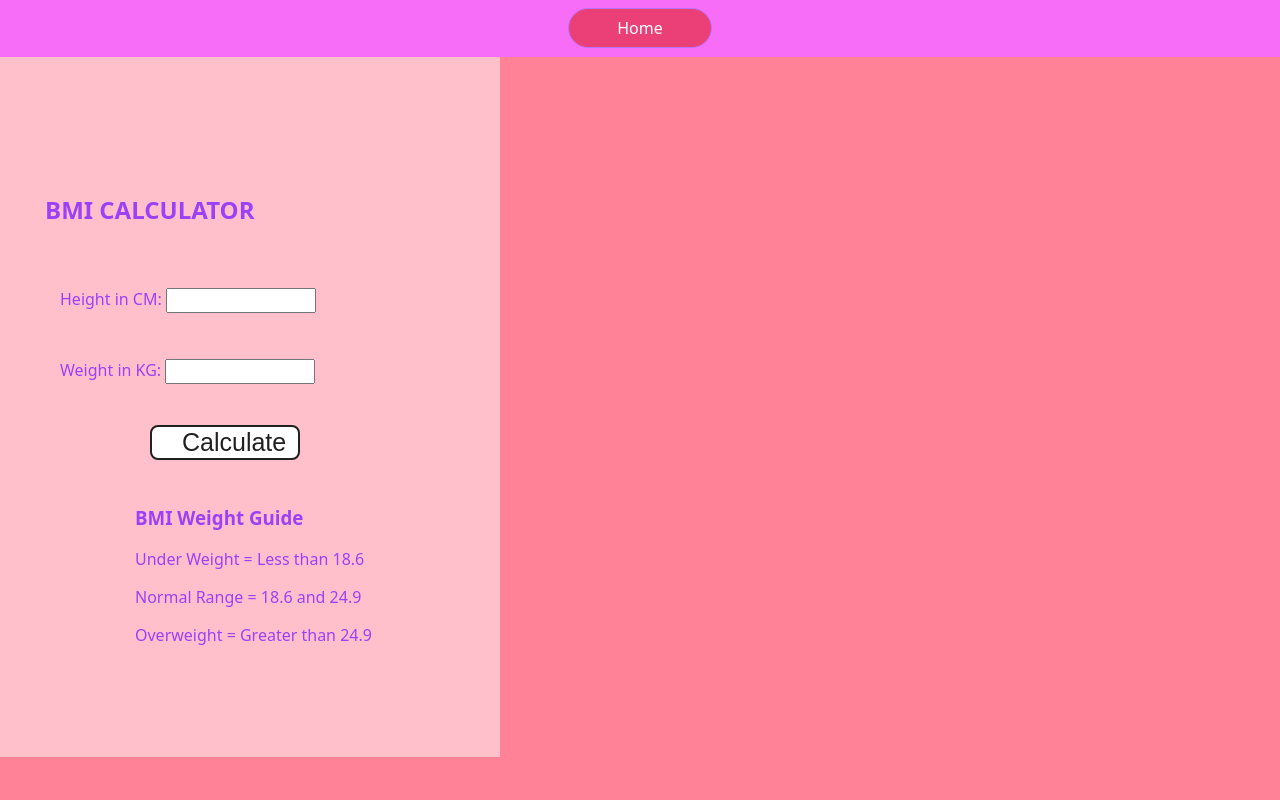
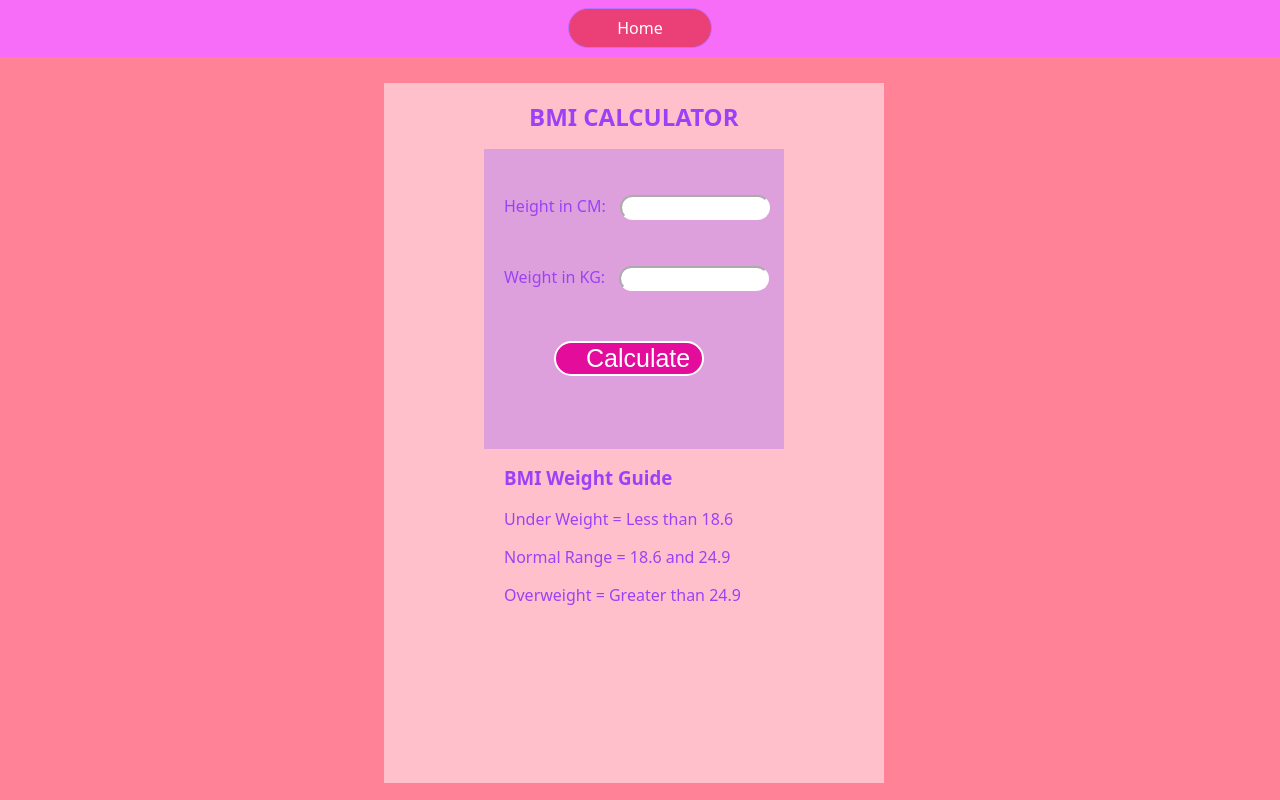
Before and after one commit to Rajeshwarib1/static-javascript-mini-projects, a website: page 02_BMI_Calculator/index.html in a window 1280 px wide. Drawn offline with Linux system fonts and the light colour scheme.

Commit message:
BMI update

```diff
--- a/02_BMI_Calculator/index.html
+++ b/02_BMI_Calculator/index.html
@@ -13,11 +13,12 @@
       <a href="/" aria-current="page">Home</a>
     </nav>
     <div class="container" style="align-items: center;">
-      <h1 style="align-items: center;">BMI CALCULATOR</h1>
+      <div class="heading"><h1>BMI CALCULATOR</h1></div>
+
       <form>
         <p><label>Height in CM: </label><input type="text" id="height" /></p>
         <p><label>Weight in KG: </label><input type="text" id="weight" /></p>
-        <button>Calculate</button>
+        <button style="color: #fff;">Calculate</button>
         <div id="results"></div>
         <div id="weight-guide">
           <h3>BMI Weight Guide</h3>
--- a/02_BMI_Calculator/style.css
+++ b/02_BMI_Calculator/style.css
@@ -8,48 +8,63 @@
     align-items: center;
     align-content: center;
     align-self: auto;
+    margin-left: 30%;
+    margin-top: 2%;
+  }
+  .heading{
+    color: rgb(156, 65, 247);
+    margin-left: 100px;
+    margin-top: -200px;
   }
   form{
-
+    height: 300px;
+    width: 300px;
     color: rgb(156, 65, 247);
-    background-color: pink;
-    padding-left: 30px;
-    display: block;
+    background-color: plum;
+    display: inline-block;
     align-items: center;
     align-content: center;
+    margin-left: 70px;
+    padding-left: 20px;
   }
   #height,
   #weight {
     width: 150px;
     height: 25px;
     margin-top: 30px;
+    margin-left: 10px;
+    border-radius: 100px;
+    border-color: #fff;
   }
 
   #weight-guide {
-    margin-left: 75px;
-    margin-top: 25px;
+    display: block;
+    align-items: center;
+    padding-top: 50px;
   }
 
   #results {
     font-size: 35px;
     margin-left: 90px;
     margin-top: 20px;
-    color: rgb(241, 241, 241);
+    color: rgb(227, 12, 155);
     display: flex;
+    align-items: center;
   }
 
   button {
     width: 150px;
     height: 35px;
-    margin-left: 90px;
-    margin-top: 25px;
-    background-color: #fff;
+    margin-left: 50px;
+    margin-top: 50px;
+    background-color: rgb(227, 12, 155);
     padding: 1px 30px;
-    border-radius: 8px;
-    color: #212121;
+    border-radius: 100px;
     text-decoration: none;
-    border: 2px solid #212121;
-
+    border: 2px solid #fff;
+    display: flex;
+    align-items: center;
+    margin-right: 30px;
     font-size: 25px;
   }
 
```
